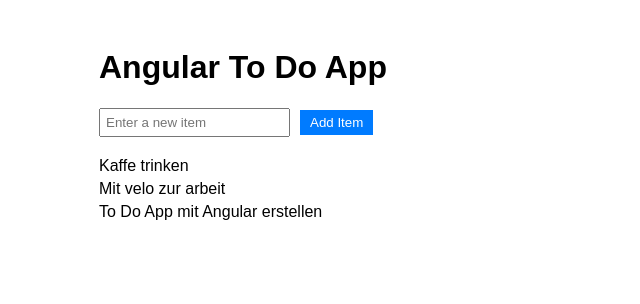
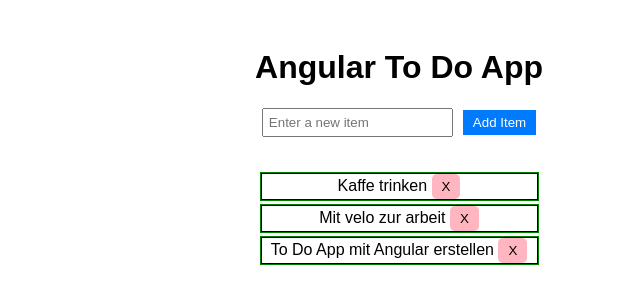
Before and after one commit to sulaimanari/angular-todo-app, an Angular app in the folder angular-todo-app/: page / in a window 1280 px wide. Shown: the top 304 px of the page, without its empty margins (241-881 px from the left). Built offline with nearby package versions, Linux system fonts and the light colour scheme.

Commit message:
Add Delete

```diff
--- a/angular-todo-app/src/app/app.component.css
+++ b/angular-todo-app/src/app/app.component.css
@@ -3,6 +3,7 @@
   margin: 0 auto;
   padding: 20px;
   font-family: Arial, sans-serif;
+  text-align: center;
 }
 
 .input-container {
@@ -10,6 +11,7 @@
 }
 
   .input-container input {
+    display: inline-block;
     padding: 5px;
     margin-right: 10px;
   }
@@ -25,8 +27,31 @@
 .item-list {
   list-style-type: none;
   padding: 0;
+  display: inline-block;
 }
 
   .item-list li {
+    display: block;
+    width: 275px;
+     justify-content: space-between;
+    word-wrap: break-word;
     margin-bottom: 5px;
+    border: 1px solid black;
+    outline-style: solid;
+    outline-color: green;
+    outline-width: thin;
   }
+
+
+.delete {
+  background-color: lightpink;
+  color: black;
+  border: none;
+  padding: 5px 10px;
+  border-radius: 5px;
+  cursor: pointer;
+}
+
+  .delete:hover {
+    background-color: orangered;
+  }
--- a/angular-todo-app/src/app/app.component.html
+++ b/angular-todo-app/src/app/app.component.html
@@ -6,6 +6,9 @@
     <button (click)="addItem()">Add Item</button>
   </div>
   <ul class="item-list">
-    <li *ngFor="let item of items">{{ item.content }}</li>
+    <li *ngFor="let item of items">
+      {{ item.content }}
+      <button class="delete" (click)="deleteItem(item.id)">X</button>
+    </li>
   </ul>
 </div>
--- a/angular-todo-app/src/app/app.component.ts
+++ b/angular-todo-app/src/app/app.component.ts
@@ -27,4 +27,14 @@
       this.newTodoContent = '';
     }
   }
+
+  deleteItem(itemId: number): void {
+    if (this.itemService.getTodosItems().some(item => item.id === itemId)) {
+      this.itemService.deleteItem(itemId);
+      this.items = this.itemService.getTodosItems();
+    } else {
+      console.error('Todo with ID ' + itemId + ' not found');
+    }
+  }
+
 }
--- a/angular-todo-app/src/app/item.service.ts
+++ b/angular-todo-app/src/app/item.service.ts
@@ -32,4 +32,8 @@
     addItem.id = this.nextId++;
     this.todoItem.push(addItem);
   }
+
+  deleteItem(itemId: number): void {
+    this.todoItem = this.todoItem.filter(item => item.id !== itemId);
+  }
 }
```
